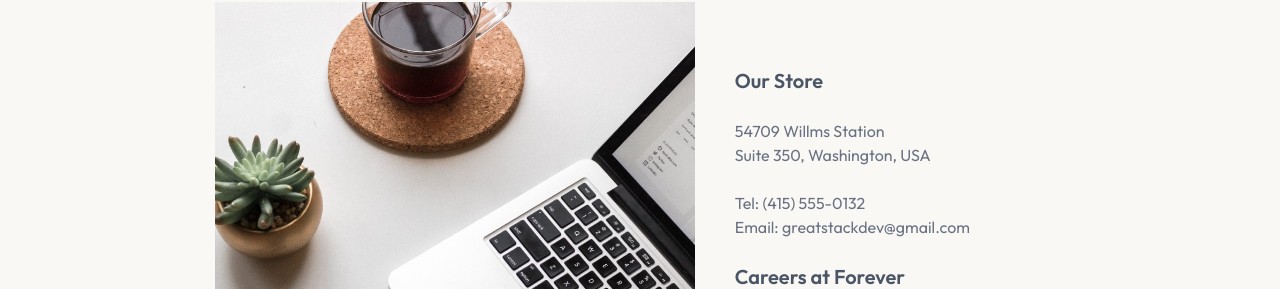
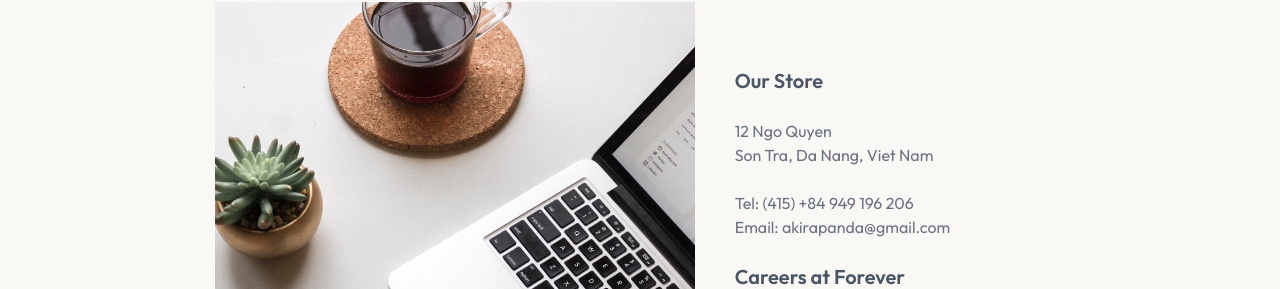
Before and after one commit to huynlt0101/Final-Project-, a React app in the folder frontend/: page /contact in a window 1280 px wide. Shown: the part 195-484 px from the top of the page. Built offline with nearby package versions, Linux system fonts and the light colour scheme; no server answers; the HTML template or start-up script is replaced by a standard one.

Commit message:
update Contact page layout and details

```diff
--- a/frontend/src/pages/Contact.jsx
+++ b/frontend/src/pages/Contact.jsx
@@ -15,8 +15,8 @@ const Contact = () => {
         <img className='w-full md:max-w-[480px]' src={assets.contact_img} alt="" />
         <div className='flex flex-col justify-center items-start gap-6'>
           <p className=' font-semibold text-xl text-gray-600'>Our Store</p>
-          <p className=' text-gray-500'>54709 Willms Station <br /> Suite 350, Washington, USA</p>
-          <p className=' text-gray-500'>Tel: (415) 555-0132 <br /> Email: greatstackdev@gmail.com</p>
+          <p className=' text-gray-500'>12 Ngo Quyen <br /> Son Tra, Da Nang, Viet Nam</p>
+          <p className=' text-gray-500'>Tel: (415) +84 949 196 206 <br /> Email: akirapanda@gmail.com</p>
           <p className=' font-semibold text-xl text-gray-600'>Careers at Forever</p>
           <p className=' text-gray-500'>Learn more about our teams and job openings.</p>
           <button className='border border-black px-8 py-4 text-sm hover:bg-black hover:text-white transition-all duration-500'>Explore Jobs</button>
```
